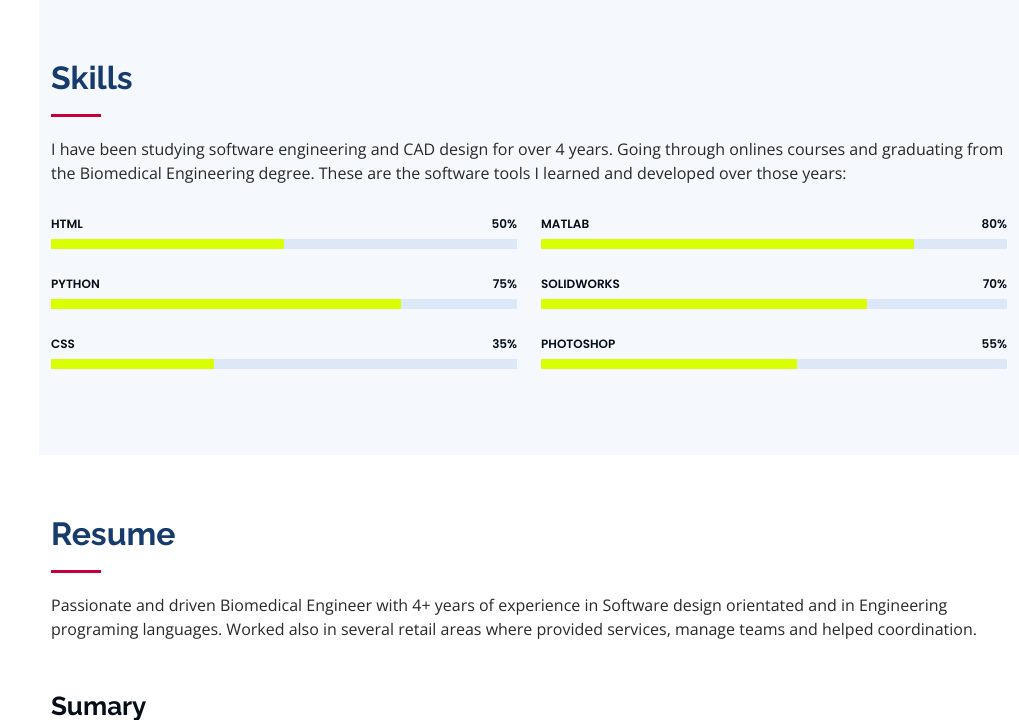
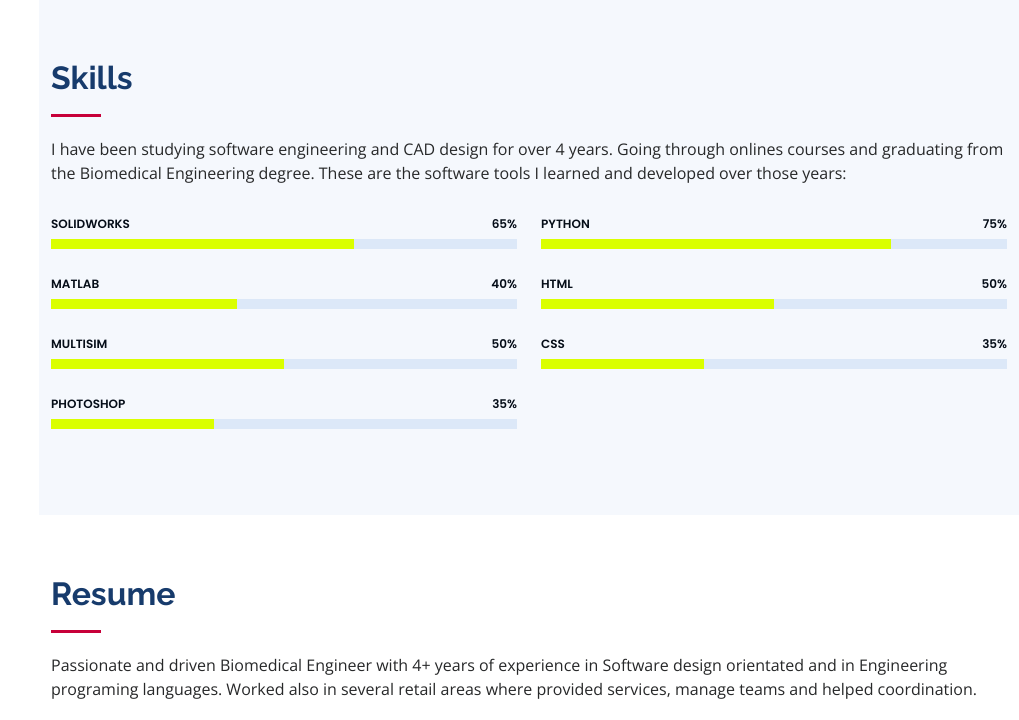
Before and after one commit to glcoutinho/webportfolio, a Flask app: page / in a window 1280 px wide; the page is wider, and only the part inside the window is pictured. Shown: the part 1437-2157 px from the top of that part, without its empty margins (261-1280 px from the left). Run offline with Flask 2, Linux system fonts and the light colour scheme; some libraries are stand-ins or nearby versions.

Commit message:
Update on Information

```diff
--- a/main.py
+++ b/main.py
@@ -8,7 +8,7 @@ Bootstrap(app)
 
 # posts = requests.get("https://api.npoint.io/424f38e0b2008d01e0a8").json()
 
-posts = requests.get("https://api.npoint.io/6d0b687721ea3abf966f").json()
+posts = requests.get("https://api.npoint.io/f2cd82bb7a1133d71e27").json()
 
 
 @app.route("/")
--- a/templates/index.html
+++ b/templates/index.html
@@ -76,10 +76,26 @@
 
             <div class="row skills-content">
 
-                <div class="col-lg-6" data-aos="fade-up">
+                <div class="col-lg-6" data-aos="fade-up" data-aos-delay="100">
 
                     <div class="progress">
-                        <span class="skill">HTML <i class="val">50%</i></span>
+                        <span class="skill">Solidworks <i class="val">65%</i></span>
+                        <div class="progress-bar-wrap">
+                            <div class="progress-bar" role="progressbar" aria-valuenow="65" aria-valuemin="0"
+                                 aria-valuemax="100"></div>
+                        </div>
+                    </div>
+
+                    <div class="progress">
+                        <span class="skill"> Matlab <i class="val">40%</i></span>
+                        <div class="progress-bar-wrap">
+                            <div class="progress-bar" role="progressbar" aria-valuenow="40" aria-valuemin="0"
+                                 aria-valuemax="100"></div>
+                        </div>
+                    </div>
+
+                    <div class="progress">
+                        <span class="skill">Multisim <i class="val">50%</i></span>
                         <div class="progress-bar-wrap">
                             <div class="progress-bar" role="progressbar" aria-valuenow="50" aria-valuemin="0"
                                  aria-valuemax="100"></div>
@@ -87,9 +103,30 @@
                     </div>
 
                     <div class="progress">
+                        <span class="skill">Photoshop <i class="val">35%</i></span>
+                        <div class="progress-bar-wrap">
+                            <div class="progress-bar" role="progressbar" aria-valuenow="35" aria-valuemin="0"
+                                 aria-valuemax="100"></div>
+                        </div>
+                    </div>
+
+
+                </div>
+
+                <div class="col-lg-6" data-aos="fade-up">
+
+                    <div class="progress">
                         <span class="skill">Python <i class="val">75%</i></span>
                         <div class="progress-bar-wrap">
                             <div class="progress-bar" role="progressbar" aria-valuenow="75" aria-valuemin="0"
+                                 aria-valuemax="100"></div>
+                        </div>
+                    </div>
+
+                    <div class="progress">
+                        <span class="skill">HTML <i class="val">50%</i></span>
+                        <div class="progress-bar-wrap">
+                            <div class="progress-bar" role="progressbar" aria-valuenow="50" aria-valuemin="0"
                                  aria-valuemax="100"></div>
                         </div>
                     </div>
@@ -101,37 +138,8 @@
                                  aria-valuemax="100"></div>
                         </div>
                     </div>
-
-
                 </div>
 
-                <div class="col-lg-6" data-aos="fade-up" data-aos-delay="100">
-
-                    <div class="progress">
-                        <span class="skill"> Matlab <i class="val">80%</i></span>
-                        <div class="progress-bar-wrap">
-                            <div class="progress-bar" role="progressbar" aria-valuenow="80" aria-valuemin="0"
-                                 aria-valuemax="100"></div>
-                        </div>
-                    </div>
-
-                    <div class="progress">
-                        <span class="skill">Solidworks <i class="val">70%</i></span>
-                        <div class="progress-bar-wrap">
-                            <div class="progress-bar" role="progressbar" aria-valuenow="70" aria-valuemin="0"
-                                 aria-valuemax="100"></div>
-                        </div>
-                    </div>
-
-                    <div class="progress">
-                        <span class="skill">Photoshop <i class="val">55%</i></span>
-                        <div class="progress-bar-wrap">
-                            <div class="progress-bar" role="progressbar" aria-valuenow="55" aria-valuemin="0"
-                                 aria-valuemax="100"></div>
-                        </div>
-                    </div>
-
-                </div>
 
             </div>
 
@@ -252,7 +260,7 @@
                         <div class="portfolio-links">
                             <a href="static/img/portfolio/portfolio-2.jpg" data-gallery="portfolioGallery"
                                class="portfolio-lightbox"
-                               title="A Convolutional neural network for prediction of different stages of sleep"><i
+                               title="Developing a Convolutional Neural Network for classification of EEG Sleep Staging"><i
                                     class="bx bx-plus"></i></a>
                             <a href="{{ url_for('show_post', index=2) }}" title="More Details"><i
                                     class="bx bx-link"></i></a>
@@ -269,6 +277,20 @@
                                title="Approaches to acquiring air flow rate and undertake Computational Fluid Dynamics using SolidWorks Flow Simulation"><i
                                     class="bx bx-plus"></i></a>
                             <a href="{{ url_for('show_post', index=3) }}" title="More Details"><i
+                                    class="bx bx-link"></i></a>
+                        </div>
+                    </div>
+                </div>
+
+                <div class="col-lg-4 col-md-6 portfolio-item filter-card">
+                    <div class="portfolio-wrap">
+                        <img src="static/img/portfolio/portfolio-12.jpg" class="img-fluid" alt="">
+                        <div class="portfolio-links">
+                            <a href="static/img/portfolio/portfolio-12.jpg" data-gallery="portfolioGallery"
+                               class="portfolio-lightbox"
+                               title="Analyze of human movement and solving biomechanics of the musculoskeletal system"><i
+                                    class="bx bx-plus"></i></a>
+                            <a href="{{ url_for('show_post', index=8) }}" title="More Details"><i
                                     class="bx bx-link"></i></a>
                         </div>
                     </div>
--- a/templates/portfolio-details.html
+++ b/templates/portfolio-details.html
@@ -50,7 +50,7 @@
                             <li><strong>Category</strong>: {{ post.Category }}</li>
                             <li><strong>Client</strong>: {{ post.Client }}</li>
                             <li><strong>Project date</strong>: {{ post.date }}</li>
-                            <li><strong>Project URL</strong>: <a href="https://github.com/glcoutinho">My github</a></li>
+                            <li><strong>Project URL</strong>:  {{ post.Github | safe }} See the complete work  </a></li>
                         </ul>
                     </div>
                     <div class="portfolio-description">
```
Also changed, not shown: static/img/apple-touch-icon.png (deleted), static/img/hero-bg.jpg (deleted), static/img/portfolio/portfolio-7.jpg (deleted), static/img/portfolio/portfolio-details-1.jpg (deleted), static/img/portfolio/portfolio-details-2.jpg (deleted), static/img/portfolio/portfolio-details-3.jpg (deleted), static/img/profile-img.jpg (deleted), static/img/testimonials/testimonials-1.jpg (deleted), static/img/testimonials/testimonials-2.jpg (deleted), static/img/testimonials/testimonials-3.jpg (deleted), static/img/testimonials/testimonials-4.jpg (deleted), static/img/testimonials/testimonials-5.jpg (deleted).
